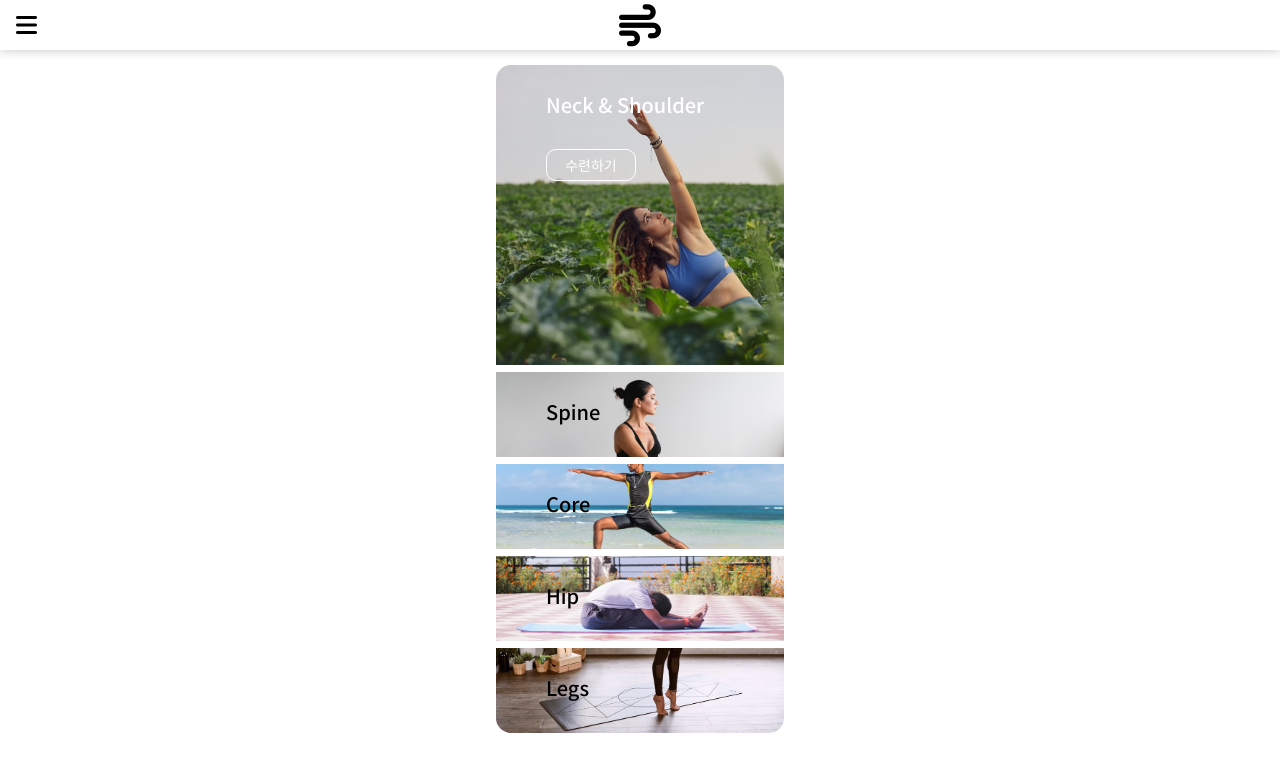
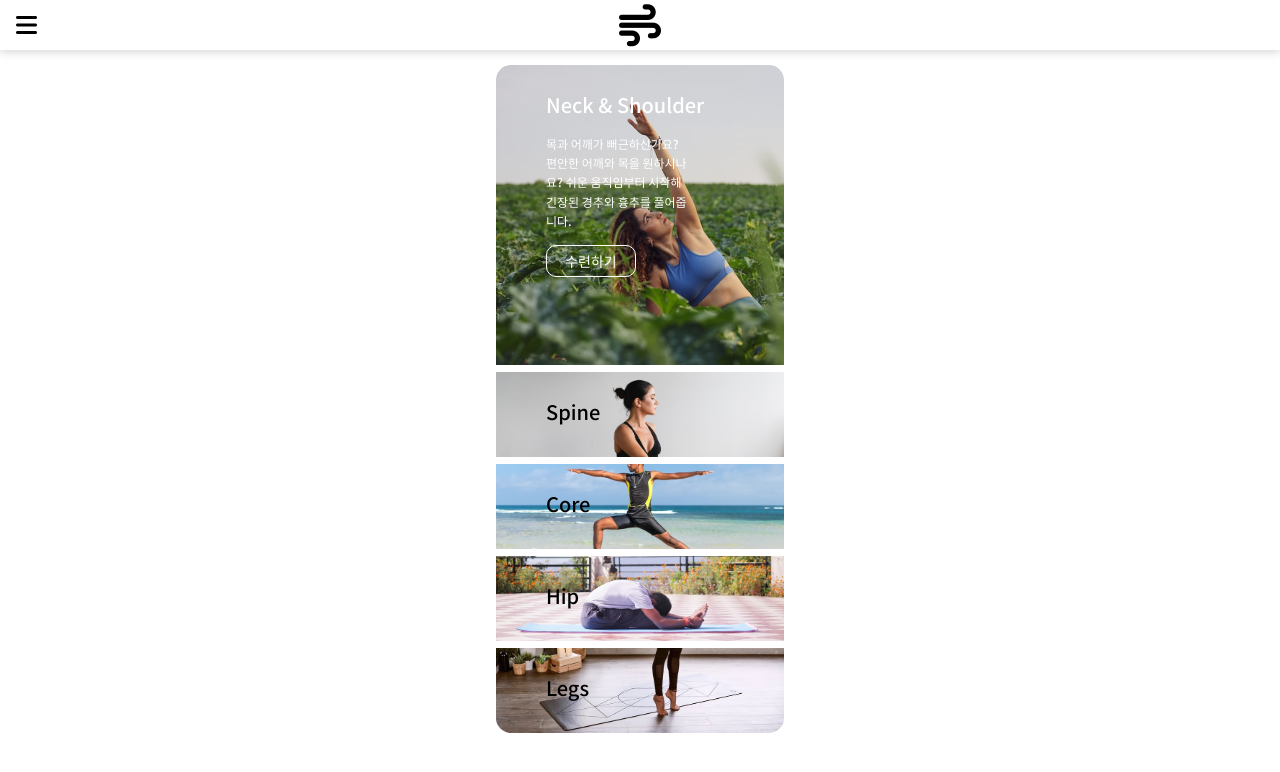
Before and after one commit to mmyeon/free-yoga-camp, a React (Create React App) app: page / in a window 1280 px wide. Shown: the top 772 px of the page. Built offline with nearby package versions, Linux system fonts and the light colour scheme.

Commit message:
타이틀 설명해주는 titleDetail 프롭 추가

```diff
--- a/src/components/Main.jsx
+++ b/src/components/Main.jsx
@@ -1,6 +1,7 @@
 import React, { useState } from "react";
 import db from "../db";
 import Item from "./Item";
+// import { Link } from "react-router-dom";
 import "./Main.scss";
 
 const Main = () => {
@@ -9,10 +10,16 @@ const Main = () => {
   return (
     <div className="item-container">
       {db.map((item) => (
+        // <Link
+        //   to={{
+        //     pathname: `/${item.id}`,
+        //   }}
+        // >
         <Item
           id={item.id}
           key={item.id}
           title={item.title}
+          titleDetail={item.titleDetail}
           desc={item.desc}
           bgColor={item.backgroundColor}
           imageUrl={item.imageUrl}
@@ -20,6 +27,7 @@ const Main = () => {
           setActiveItemId={setActiveItemId}
           objectPosition={item.objectPosition}
         />
+        // </Link>
       ))}
     </div>
   );
```
